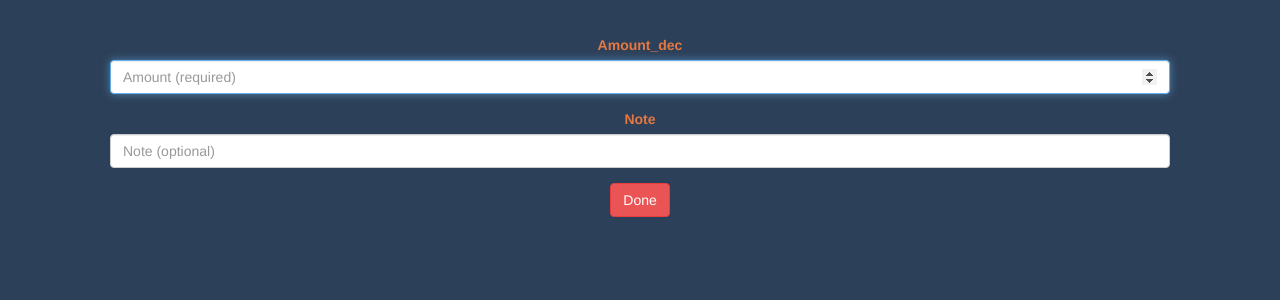
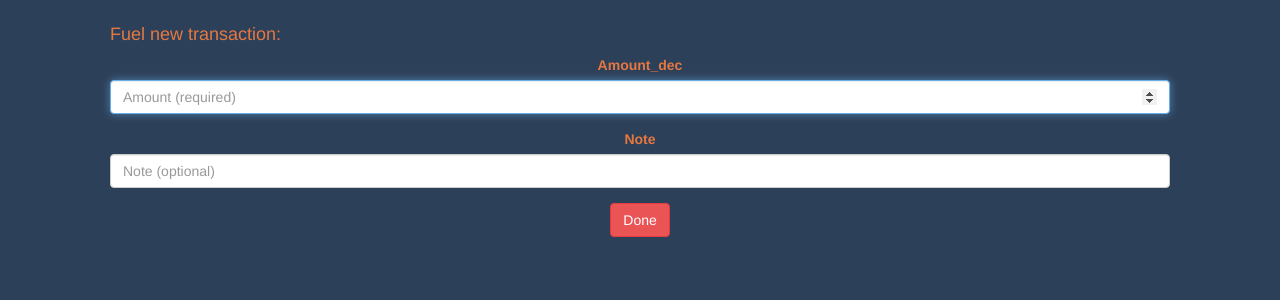
Before and after one commit to k0rabas/moneyjet, a Django app: page /add/1 in a window 1280 px wide. Shown: the part 50-350 px from the top of the page. Run offline with Django 3.2, Linux system fonts and the light colour scheme; a user stored in the database is signed in; data comes from the database, SQL or seed files in the repository; both versions use the stored data as it was after the commit; parts of the project's set-up code (start-up, migrations or seed data) failed here and were passed over; some libraries are stand-ins or nearby versions.

Commit message:
transaction hint

```diff
--- a/core/templates/core/transaction_form.html
+++ b/core/templates/core/transaction_form.html
@@ -5,7 +5,8 @@
 {% block title %}Add New Transaction{% endblock title %}
 
 {% block content %}
-    <br>
+    <!-- <br> -->
+    <h4 class='my-align-left'>{{ category }} new transaction:</h4>
     <form method='POST' action='' >
         {% csrf_token %}
 
--- a/core/views.py
+++ b/core/views.py
@@ -148,7 +148,8 @@ def add_trans_view(request, category_id):
         return HttpResponseRedirect('/')
     return render(request, 'core/transaction_form.html',
                   {'form': form,
-                   'navbar':'transact'})
+                   'navbar':'transact',
+                   'category': category},)
 
 def family(request):
     if not request.user.is_authenticated():
--- a/static/css/moneyjet.css
+++ b/static/css/moneyjet.css
@@ -57,6 +57,10 @@ a:hover {
 h5.icon_name{
     height:30px;
 }                       /* transactions:: Make icon name be in two rows */
+
+.my-align-left {
+    text-align: left;
+}
 
 /* Override bootstrap navbar and navbar-default */
 /* Stretch full-screen, button width, vertical align, centering */
```
Also changed, not shown: db.sqlite3.
